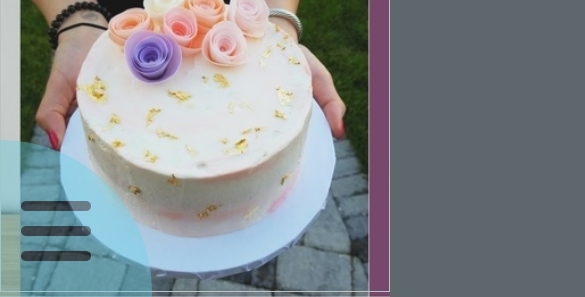
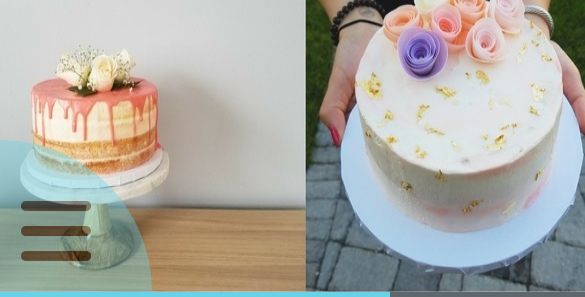
Before and after one commit to tc216997/jessmade_website, a website: page public/index.html in a window 390 px wide. Shown: the part 552-849 px from the top of the page, 585 px wide, since content can reach past the window. Drawn offline with nearby package versions, Linux system fonts and the light colour scheme.

Commit message:
fixed google fonts cdn

```diff
--- a/public/css/styles.css
+++ b/public/css/styles.css
@@ -75,8 +75,10 @@ body {
   width:100%;
   display: table;
   position: relative;
+  /*
   background: url(../img/collage.jpg) no-repeat scroll center top;
   background-size: cover;
+  */
 }
 
 .band-a {
@@ -181,6 +183,7 @@ body {
   width:100%;
   height:100vh;
   max-height:100vh;
+  min-width:919px;
 }
 
 @media screen and (max-width: 980px) {
@@ -210,6 +213,6 @@ body {
   .container-img {
     width:100%;
     height:100vh;
-    max-height:100vh;
+    min-width:919px;
   }
 }
--- a/public/index.html
+++ b/public/index.html
@@ -16,8 +16,8 @@
     <!-- Custom CSS -->
     <link href="css/styles.css" rel="stylesheet">
     <!-- Custom Fonts -->
-    <link href='http://fonts.googleapis.com/css?family=Cookie' rel='stylesheet' type='text/css'>
-    <link href='http://fonts.googleapis.com/css?family=Great+Vibes' rel='stylesheet' type='text/css'>
+    <link href='https://fonts.googleapis.com/css?family=Cookie' rel='stylesheet' type='text/css'>
+    <link href='https://fonts.googleapis.com/css?family=Great+Vibes' rel='stylesheet' type='text/css'>
     <script>
       (function(i,s,o,g,r,a,m){i['GoogleAnalyticsObject']=r;i[r]=i[r]||function(){
       (i[r].q=i[r].q||[]).push(arguments)},i[r].l=1*new Date();a=s.createElement(o),
@@ -44,7 +44,7 @@
     <div class="l-page">
       <section class="band band-a">
         <div class="band-container">
-          <img class="container-img">
+          <img class="container-img" src="../img/collage.jpg">
         </div>
       <div class="menu">
         <i class="fa fa-bars menu-bars"></i>
```
